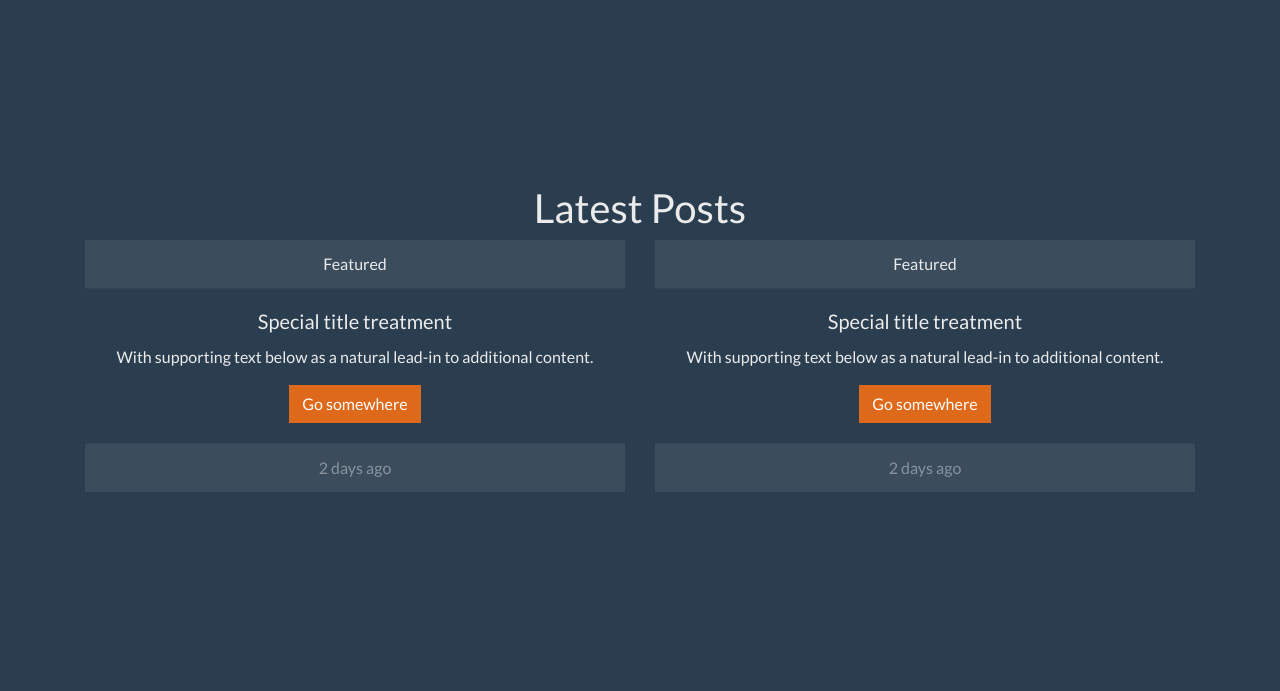
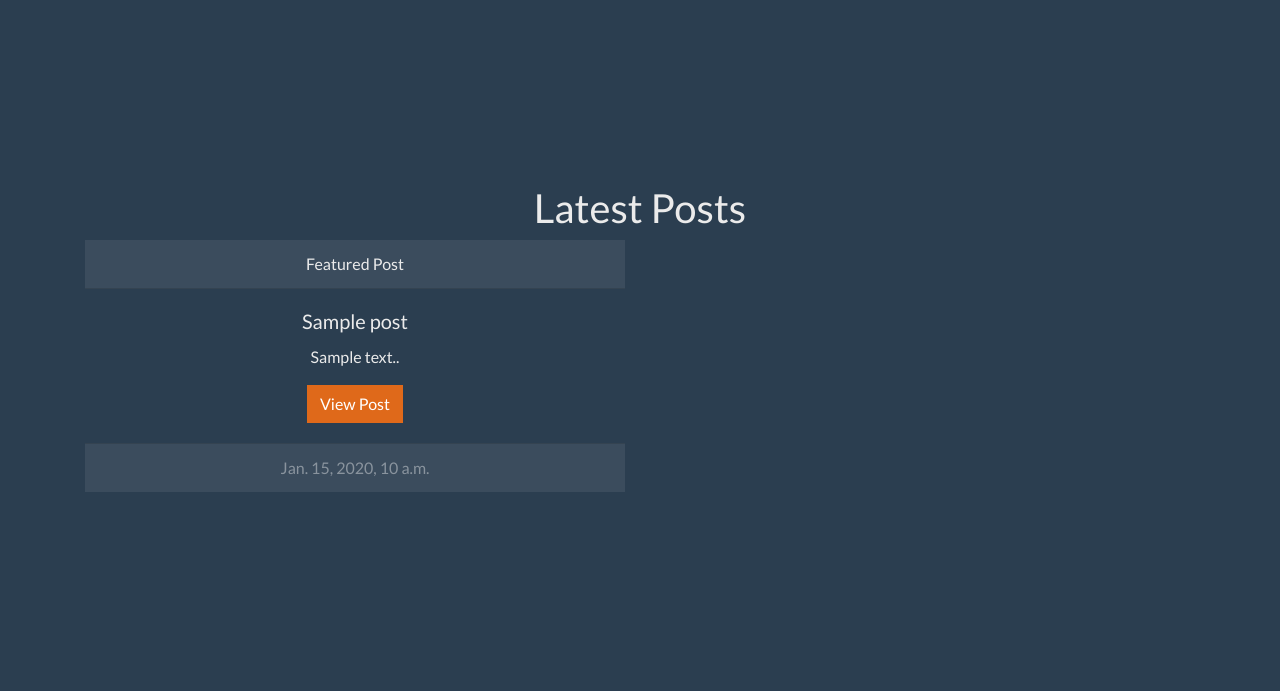
Before and after one commit to John-E5/Dev-Stickers, a Django app: page / in a window 1280 px wide. Shown: the part 1466-2157 px from the top of the page. Run offline with Django 3.2, Linux system fonts and the light colour scheme; tables that the repository leaves empty hold one stand-in row (values such as "Sample post"); some libraries are stand-ins or nearby versions.

Commit message:
Added DB query to get latest posts and updated landing page with posts

```diff
--- a/landing/templates/index.html
+++ b/landing/templates/index.html
@@ -47,7 +47,22 @@
         <div class="container">
             <h1 class="text-center">Latest Posts</h1>
             <div class="row">
+                {% for post in posts %}
                 <div class="col-md-6 card text-center">
+                    <div class="card-header">
+                        Featured Post
+                    </div>
+                    <div class="card-body">
+                        <h5 class="card-title">{{ post.title }}</h5>
+                        <p class="card-text">{{ post.content | truncatewords:40 }}.</p>
+                        <a href="{% url 'post_detail' post.id %}" class="btn btn-primary">View Post</a>
+                    </div>
+                    <div class="card-footer text-muted">
+                        {{ post.created_date }}
+                    </div>
+                </div>
+                {% endfor %}
+                {% comment %}<div class="col-md-6 card text-center">
                     <div class="card-header">
                         Featured
                     </div>
@@ -59,20 +74,7 @@
                     <div class="card-footer text-muted">
                         2 days ago
                     </div>
-                </div>
-                <div class="col-md-6 card text-center">
-                    <div class="card-header">
-                        Featured
-                    </div>
-                    <div class="card-body">
-                        <h5 class="card-title">Special title treatment</h5>
-                        <p class="card-text">With supporting text below as a natural lead-in to additional content.</p>
-                        <a href="#" class="btn btn-primary">Go somewhere</a>
-                    </div>
-                    <div class="card-footer text-muted">
-                        2 days ago
-                    </div>
-                </div>
+                </div>{% endcomment %}
             </div>
         </div>
     </section>
--- a/landing/views.py
+++ b/landing/views.py
@@ -1,6 +1,13 @@
 from django.shortcuts import render
+from posts.models import Post
 
 
 def index(request):
-    """A view that displays the index page"""
-    return render(request, 'index.html')
+    """
+        A view that displays the landing page and retrieves Data from the DB
+        to Display in sections.
+        newest stickers
+        latest posts
+    """
+    posts = Post.objects.all().order_by('created_date')[:2]
+    return render(request, 'index.html', {'posts': posts})
```
